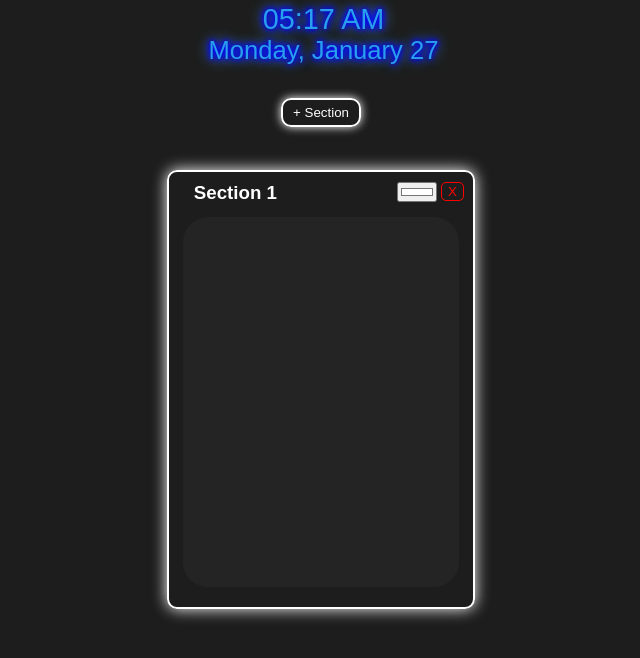
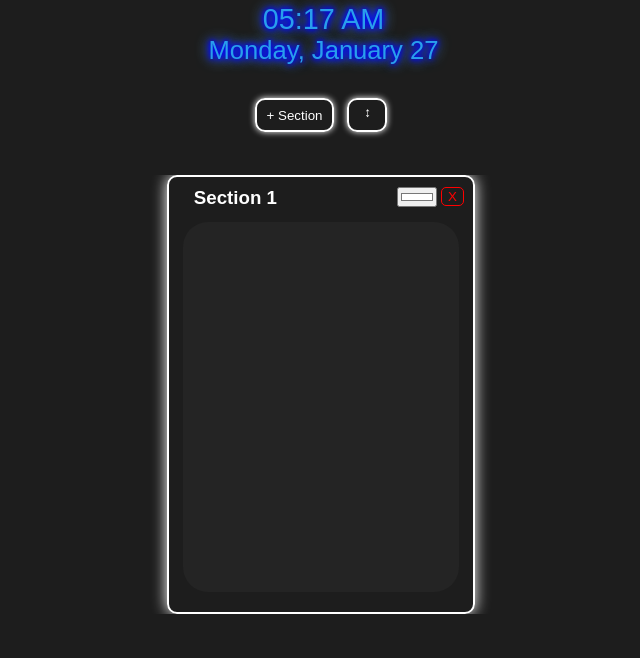
Before and after one commit to huang0h/worldsbesttodolist, a SvelteKit app: page / in a window 1280 px wide. Both pictures are taken after a click on the button "+ Section". Shown: the top 658 px of the page, without its empty margins (319-959 px from the left). Built offline with nearby package versions, Linux system fonts and the light colour scheme.

Commit message:
add horizontal/vertical display switching

```diff
--- a/src/lib/todo/todoSection.svelte
+++ b/src/lib/todo/todoSection.svelte
@@ -7,6 +7,7 @@
 		section: TaskSection;
 		index: number;
 		numSections: number;
+		displayHorizontal: boolean;
 
 		removeSelf: () => void;
 		moveLeft: () => void;
@@ -15,7 +16,15 @@
 
 	const tabsize = 2;
 
-	let { section, removeSelf, index, numSections, moveLeft, moveRight }: TodoSectionProps = $props();
+	let {
+		section,
+		removeSelf,
+		index,
+		numSections,
+		moveLeft,
+		moveRight,
+		displayHorizontal
+	}: TodoSectionProps = $props();
 	let titleEditing = $state(false);
 	let contentEditing = $state(false);
 
@@ -83,7 +92,10 @@
 
 <svelte:window onkeydown={windowSelectSection} />
 
-<div class="todo-list" style="--coloring: {section.borderColor}">
+<div
+	class={['todo-list', displayHorizontal ? 'horizontal' : 'vertical']}
+	style="--coloring: {section.borderColor}"
+>
 	<div class="header">
 		{#if titleEditing}
 			<input
@@ -108,7 +120,7 @@
 			{#if index < numSections - 1}
 				<button onclick={moveRight}>&gt;</button>
 			{/if}
-      <input bind:value={section.borderColor} type="color" />
+			<input bind:value={section.borderColor} type="color" />
 			<button class="remove-section" onclick={removeSelf}>X</button>
 		</div>
 	</div>
@@ -118,19 +130,24 @@
 			bind:value={section.content}
 			onkeydown={textareaOnKeyDown}
 			onblur={textareaOnBlur}
+			class={[displayHorizontal ? 'horizontal' : 'vertical']}
 			style:display={contentEditing ? 'block' : 'none'}
 		></textarea>
 	{:else}
-		<div class="todo-content" onclick={onDivClick}>{@html marked(section.content)}</div>
+		<section
+			class={['todo-content', displayHorizontal ? 'horizontal' : 'vertical']}
+			onclick={onDivClick}
+		>
+			{@html marked(section.content)}
+		</section>
 	{/if}
 </div>
 
 <style>
 	.todo-list {
-		width: 25%;
-		min-height: 380px;
+		width: 80%;
+
 		padding: 10px;
-		margin: 25px 0;
 
 		border: 2px solid var(--coloring);
 		border-radius: 10px;
@@ -143,6 +160,15 @@
 		align-items: center;
 
 		flex-shrink: 0;
+	}
+
+	div.horizontal {
+		width: 25%;
+		min-height: 380px;
+	}
+
+	div.vertical {
+		min-height: 200px;
 	}
 
 	.header {
@@ -164,9 +190,21 @@
 		padding: 1px;
 	}
 
+	button {
+		background: none;
+		border: 1px solid;
+		border-color: white;
+		border-radius: 5px;
+		color: white;
+	}
+
+	button:hover {
+		background-color: #dbc5c555;
+	}
+
 	button.remove-section {
 		background: none;
-		border: 1px solid red;
+		border-color: red;
 		border-radius: 5px;
 		color: red;
 	}
@@ -195,13 +233,22 @@
 
 	textarea {
 		width: 90%;
-		min-height: 350px;
 		margin: 10px;
 		resize: vertical;
 
 		margin-bottom: 20px;
 	}
 
+	textarea.horizontal,
+	section.horizontal {
+		min-height: 350px;
+	}
+
+	textarea.vertical,
+	section.vertical {
+		min-height: 200px;
+	}
+
 	input {
 		margin-bottom: 5px;
 	}
--- a/src/routes/+page.svelte
+++ b/src/routes/+page.svelte
@@ -6,6 +6,7 @@
 	import TodoSection from '$lib/todo/todoSection.svelte';
 
 	let sections: TaskSection[] = $state([]);
+	let displayHorizontal: boolean = $state(true);
 
 	// Set task state on mount, since localStorage doesn't exist in the server:
 	// wait for execution to occur on the browser
@@ -24,6 +25,10 @@
 			content: '',
 			borderColor: '#FFFFFF'
 		});
+	}
+
+	function switchOrientation() {
+		displayHorizontal = !displayHorizontal;
 	}
 
 	function removeSection(index: number) {
@@ -50,17 +55,29 @@
 <div class="main">
 	<Clock />
 	<br />
-	<button class="add-section" onclick={addSection}>+ Section</button>
+	<div class="buttons">
+		<button class="top-button" onclick={addSection}>+ Section</button>
+		<button class="top-button" onclick={switchOrientation}>
+			<span>{displayHorizontal ? '↕' : '↔'}</span>
+		</button>
+	</div>
 	<br />
-	<div class={sections.length > 3 ? 'sections-large' : 'sections'}>
+	<div
+		class={[
+			'sections',
+			sections.length <= 3 && 'sections-small',
+			displayHorizontal ? 'horizontal' : 'vertical'
+		]}
+	>
 		{#each sections as section, index}
 			<TodoSection
 				{section}
-				removeSelf={removeSection(index)}
 				{index}
 				numSections={sections.length}
+				{displayHorizontal}
 				moveLeft={moveSection(index, true)}
 				moveRight={moveSection(index, false)}
+				removeSelf={removeSection(index)}
 			/>
 		{/each}
 	</div>
@@ -83,40 +100,65 @@
 		color: white;
 	}
 
-	.add-section {
+	.buttons {
+		display: flex;
+		flex-direction: row;
+		align-content: center;
+		gap: 13px;
+
 		margin-top: 15px;
+	}
+
+	.buttons > button {
+		flex-grow: 0;
+	}
+
+	.buttons > button > span {
+		padding-bottom: 5px;
+	}
+
+	.top-button {
 		background: none;
 
 		color: white;
 		border: 2px solid white;
 		border-radius: 10px;
 		padding: 5px 10px;
-		box-shadow: 0 0 10px white;
+		box-shadow: 0 0 6px white;
+
+		min-width: 40px;
+		text-align: center;
+
+		display: inline-flex;
+		align-items: center;
+		justify-content: center;
 	}
 
-	.add-section:hover {
+	.top-button:hover {
 		background-color: #dbc5c533;
 	}
 
 	.sections {
 		width: 90%;
+		gap: 30px;
+		margin-top: 25px;
 
 		display: flex;
-		flex-direction: row;
-		justify-content: center;
 
-		gap: 30px;
 		overflow-x: auto;
+		overflow-y: auto;
 	}
 
-	.sections-large {
-		width: 90%;
+	.sections-small {
+		justify-content: center;
+	}
 
-		display: flex;
+	.horizontal {
 		flex-direction: row;
-		/* justify-content: center; */
+	}
 
-		gap: 30px;
-		overflow-x: auto;
+	.vertical {
+		flex-direction: column;
+		align-items: center;
 	}
 </style>
```
